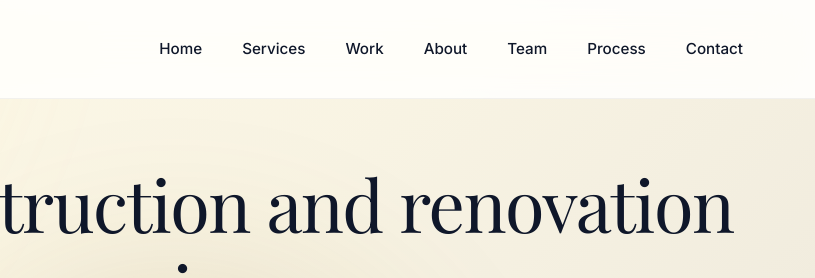
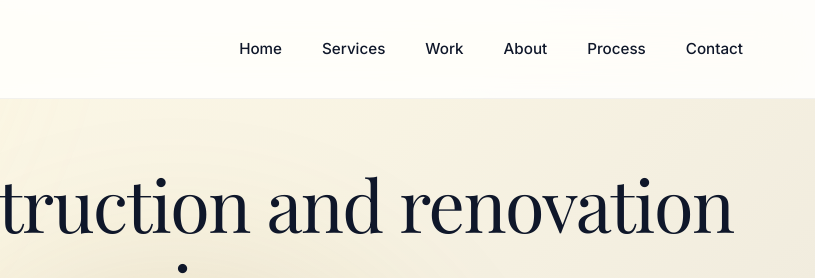
Before and after one commit to Lcedeno14/TrueLux, a website built with Vite: page index.html in a window 1280 px wide. Shown: the top 278 px of the page, 465-1280 px from the left. Built offline with nearby package versions, Linux system fonts and the light colour scheme.

Commit message:
Remove Team section links from navigation and footer

```diff
--- a/index.html
+++ b/index.html
@@ -25,7 +25,6 @@
                 <li><a href="#services" class="nav-link">Services</a></li>
                 <li><a href="#work" class="nav-link">Work</a></li>
                 <li><a href="#about" class="nav-link">About</a></li>
-                <li><a href="#team" class="nav-link">Team</a></li>
                 <li><a href="#process" class="nav-link">Process</a></li>
                 <li><a href="#contact" class="nav-link">Contact</a></li>
             </ul>
@@ -331,7 +330,6 @@
                         <li><a href="#services">Services</a></li>
                         <li><a href="#work">Work</a></li>
                         <li><a href="#about">About</a></li>
-                        <li><a href="#team">Team</a></li>
                         <li><a href="#process">Process</a></li>
                         <li><a href="#contact">Contact</a></li>
                     </ul>
```
